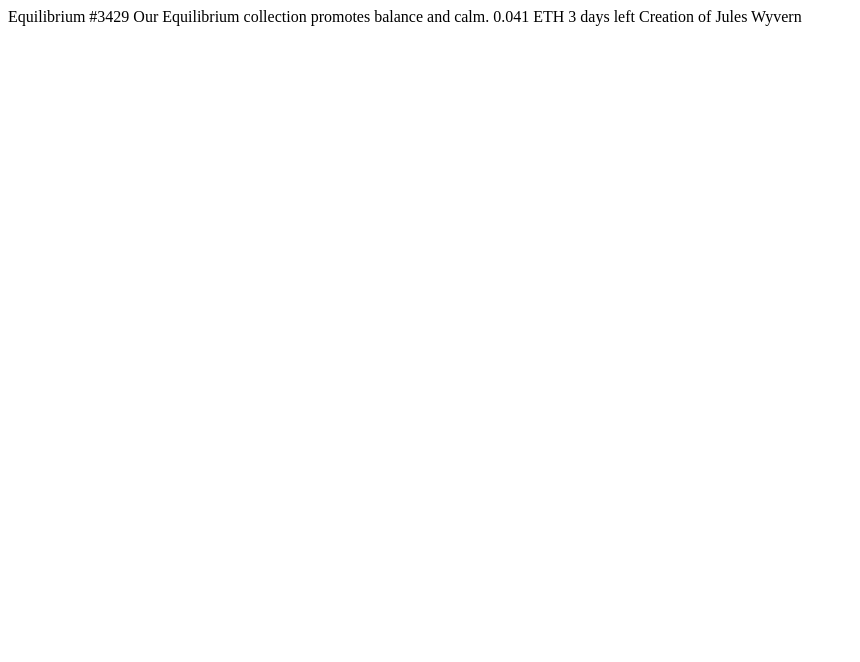
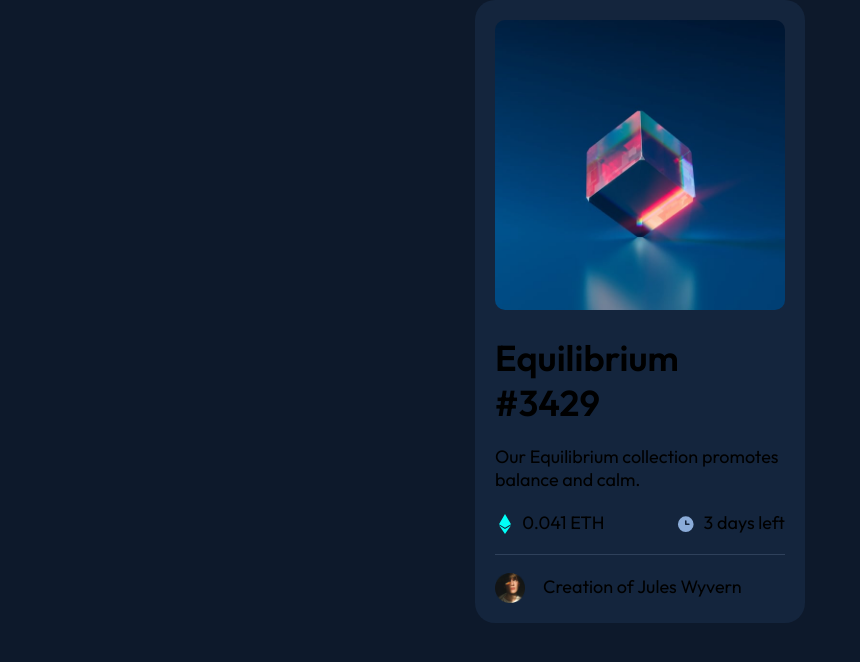
Before and after one commit to deZ1711/nft-preview-card-component, a website: page index.html in a window 1280 px wide. Shown: the whole page, without its empty margins (0-860 px from the left). Drawn offline with Linux system fonts and the light colour scheme.

Commit message:
premier jet non fini

```diff
--- a/index.html
+++ b/index.html
@@ -1,26 +1,46 @@
 <!DOCTYPE html>
 <html lang="en">
   <head>
-  <meta charset="UTF-8">
-  <meta name="viewport" content="width=device-width, initial-scale=1.0"> <!-- displays site properly based on user's device -->
+    <meta charset="UTF-8" />
+    <meta name="viewport" content="width=device-width, initial-scale=1.0" />
+    <!-- displays site properly based on user's device -->
+    <link
+      rel="icon"
+      type="image/png"
+      sizes="32x32"
+      href="./images/favicon-32x32.png"
+    />
+    <title>Frontend Mentor | NFT preview card component</title>
+    <link rel="stylesheet" href="./css/style.css" />
+  </head>
 
-  <link rel="icon" type="image/png" sizes="32x32" href="./images/favicon-32x32.png">
-
-  <title>Frontend Mentor | NFT preview card component</title>
-
-  <link rel="stylesheet" href="./css/style.css">
-
-</head>
   <body>
-
+    <div class="container">
+      <div class="card">
+        <div class="card__img">
+          <img
+            src="images/image-equilibrium.jpg"
+            alt="image of a cube - Equilibrium"
+          />
+        </div>
+        <h1 class="card__title">
           Equilibrium #3429
-
+        </h1>
+        <div class="card__description">
           Our Equilibrium collection promotes balance and calm.
-
+        </div>
+        <div class="card__infos">
+          <div class="card__price">
             0.041 ETH
+          </div>
+          <div class="card__timerem">
             3 days left
-
-  Creation of Jules Wyvern
-
+          </div>
+        </div>
+        <div class="card__line">
+        </div>
+        <div class="card__author">Creation of Jules Wyvern</div>
+      </div>
+    </div>
   </body>
 </html>
--- a/sass/base/_base.scss
+++ b/sass/base/_base.scss
@@ -7,7 +7,8 @@
 }
 
 html {
-    font-size: 14px;
+    font-size: 18px;
+    background: $darkblue-mainbg;
 }
 
 body {
--- a/sass/base/_typography.scss
+++ b/sass/base/_typography.scss
@@ -1,3 +1,4 @@
 body {
-
+  font-family: 'Outfit', sans-serif;
+  font-size: 100%;
 }
--- /dev/null
+++ b/sass/layout/_card.scss
@@ -0,0 +1,67 @@
+.card {
+  display: flex;
+  flex-direction: column;
+  align-content: center;
+  padding: 20px;
+  gap: 20px;
+  border-radius: 20px;
+  background: $darkblue-cardbg;
+  width: 330px;
+  height: auto;
+  &__img > img {
+    width: 100%;
+    border-radius: 10px;
+  }
+  &__title {
+
+  }
+  &__description {
+
+  }
+  &__infos {
+    display: flex;
+    justify-content: space-between;
+  }
+  &__price {
+    &::before {
+      content: '';
+      display: inline-block;
+      height: 20px;
+      width: 20px;
+      vertical-align: middle;
+      margin-top: -.11em;
+      margin-right: .2em;
+      background: url(../../images/icon-ethereum.svg) center center / contain no-repeat;
+    }
+  }
+  &__timerem {
+    &::before {
+      content: '';
+      display: inline-block;
+      height: 20px;
+      width: 20px;
+      vertical-align: middle;
+      margin-top: -.11em;
+      margin-right: .2em;
+      background: url(../../images/icon-clock.svg) center center / contain no-repeat;
+    }
+  }
+  &__line {
+    content: '';
+    height: 1px;
+    background: $darkblue-line;
+  }
+  &__author {
+    vertical-align: middle;
+    &::before {
+      content: '';
+      display: inline-block;
+      width: 30px;
+      height: 30px;
+      background: url(../../images/image-avatar.png) center center / contain no-repeat;
+      vertical-align: middle;
+      margin-top: -.11em;
+      margin-right: 1em;
+    }
+  }
+}
--- a/sass/layout/_container.scss
+++ b/sass/layout/_container.scss
@@ -1,2 +1,6 @@
 .container {
+  display: flex;
+  justify-content: center;
+  align-items: center;
+  margin: auto;
 }
--- a/sass/main.scss
+++ b/sass/main.scss
@@ -1,8 +1,10 @@
 @import "./utils/variables";
 
 @import "base/base";
+@import url('https://fonts.googleapis.com/css2?family=Outfit:wght@300;400;600&display=swap');
 @import "base/typography";
 
 @import "components/buttons";
 
 @import "layout/container";
+@import "layout/card";
--- a/sass/utils/_variables.scss
+++ b/sass/utils/_variables.scss
@@ -0,0 +1,6 @@
+$soft-blue: hsl(215, 51%, 70%);
+$cyan: hsl(178, 100%, 50%);
+$darkblue-mainbg: hsl(217, 54%, 11%);
+$darkblue-cardbg: hsl(216, 50%, 16%);
+$darkblue-line: hsl(215, 32%, 27%);
+$white: hsl(0, 0%, 100%);
```
Also changed, not shown: css/style.css, 1 other file. Lines whose indentation alone changed are shown as unchanged.
